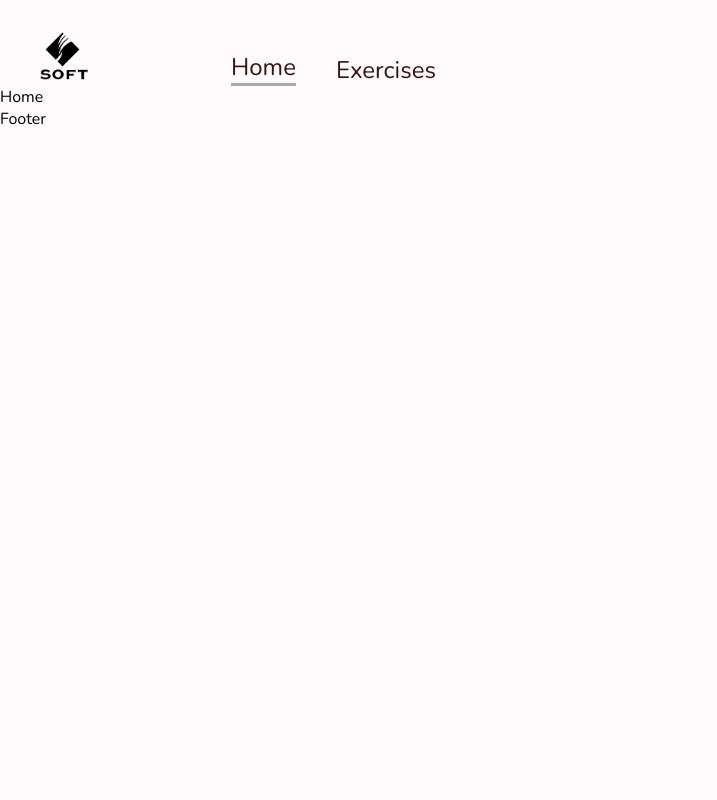
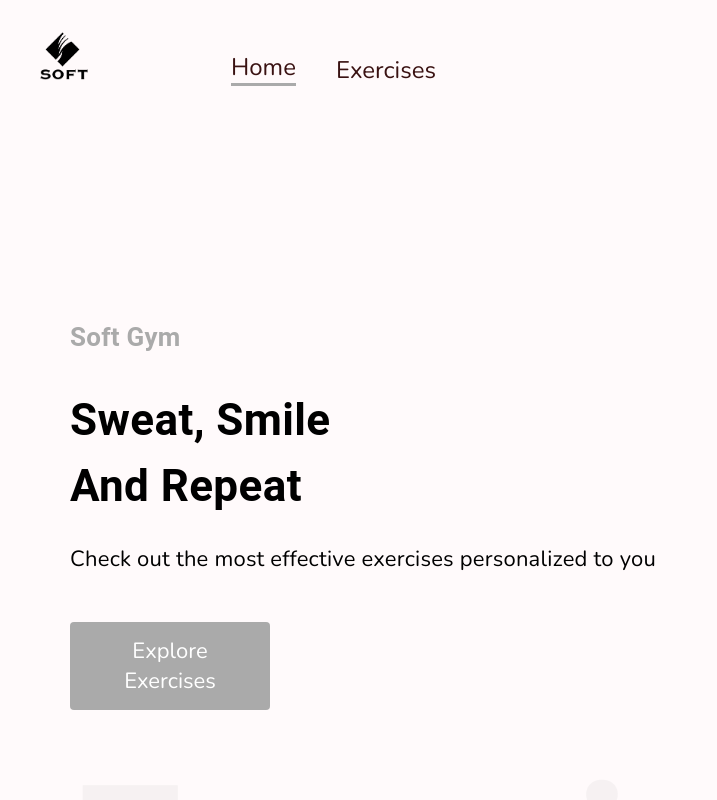
Before and after one commit to AbdulQuayyum/soft-gym, a React (Vite) app: page / in a window 1280 px wide. Shown: the top 800 px of the page, without its empty margins (0-717 px from the left). Built offline with nearby package versions, Linux system fonts and the light colour scheme.

Commit message:
Cooker is cooking

```diff
--- /dev/null
+++ b/src/Components/Exercises.jsx
@@ -0,0 +1,9 @@
+import React from 'react'
+
+const Exercises = () => {
+    return (
+        <div>Exercises</div>
+    )
+}
+
+export default Exercises
--- a/src/Components/HeroBanner.jsx
+++ b/src/Components/HeroBanner.jsx
@@ -1,9 +1,26 @@
-import React from 'react'
+import React from 'react';
+import { Box, Stack, Typography } from '@mui/material';
 
-const HeroBanner = () => {
-    return (
-        <div>HeroBanner</div>
-    )
-}
+import { Banner } from '../Assets/Index';
+
+const HeroBanner = () => (
+    <Box sx={{ mt: { lg: '212px', xs: '70px' }, ml: { sm: '50px' } }} position="relative" p="20px">
+        <Typography color="#aaa" fontWeight="600" fontSize="26px">Soft Gym</Typography>
+        <Typography fontWeight={700} sx={{ fontSize: { lg: '44px', xs: '40px' } }} mb="23px" mt="30px">
+            Sweat, Smile <br />
+            And Repeat
+        </Typography>
+        <Typography fontSize="22px" fontFamily="Nunito" lineHeight="35px">
+            Check out the most effective exercises personalized to you
+        </Typography>
+        <Stack>
+            <a href="#Exercises" style={{ marginTop: '45px', textDecoration: 'none', width: '200px', textAlign: 'center', background: '#aaa', padding: '14px', fontSize: '22px', textTransform: 'none', color: 'white', borderRadius: '4px' }}>Explore Exercises</a>
+        </Stack>
+        <Typography fontWeight={600} color="#aaa" sx={{ opacity: '0.1', display: { lg: 'block', xs: 'none' }, fontSize: '200px' }}>
+            Exercise
+        </Typography>
+        <img src={Banner} alt="hero-banner" className="Banner Image" />
+    </Box>
+)
 
 export default HeroBanner
--- a/src/Components/Index.jsx
+++ b/src/Components/Index.jsx
@@ -1,6 +1,7 @@
 import BodyPart from "./BodyPart";
 import Detail from "./Detail";
 import ExerciseCard from "./ExerciseCard";
+import Exercises from "./Exercises";
 import ExerciseVideos from "./ExerciseVideos";
 import Footer from "./Footer";
 import HeroBanner from "./HeroBanner";
@@ -14,6 +15,7 @@ export {
     BodyPart,
     Detail,
     ExerciseCard,
+    Exercises,
     ExerciseVideos,
     Footer,
     HeroBanner,
--- a/src/Views/Home.jsx
+++ b/src/Views/Home.jsx
@@ -1,10 +1,20 @@
-import React from 'react'
+import React, { useState } from 'react';
+import { Box } from '@mui/material';
+
+import { Exercises, HeroBanner, SearchExercises } from "../Components/Index"
 import MainLayout from '../Layout/Main.Layout'
 
 const Home = () => {
+    const [exercises, setExercises] = useState([])
+    const [bodyPart, setBodyPart] = useState("all")
+
     return (
         <MainLayout>
-            Home
+            <Box>
+                <HeroBanner />
+                <SearchExercises setExercises={setExercises} bodyPart={bodyPart} setBodyPart={setBodyPart} />
+                <Exercises setExercises={setExercises} exercises={exercises} bodyPart={bodyPart} />
+            </Box>
         </MainLayout>
     )
 }
```
